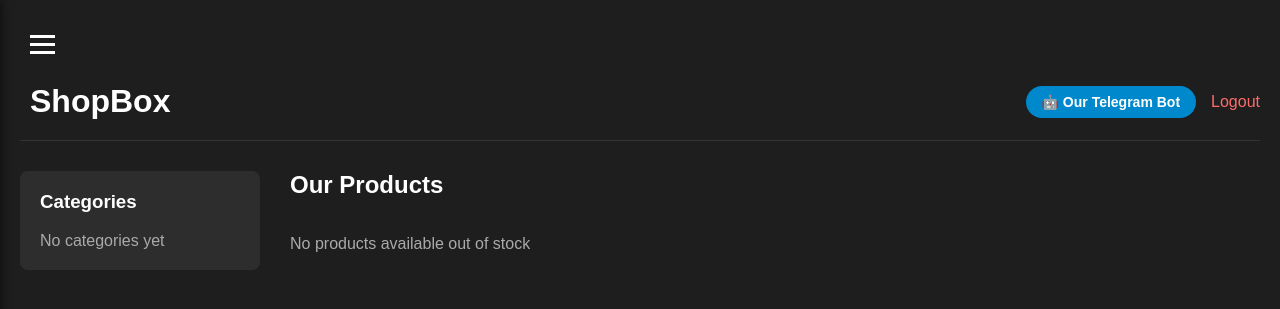
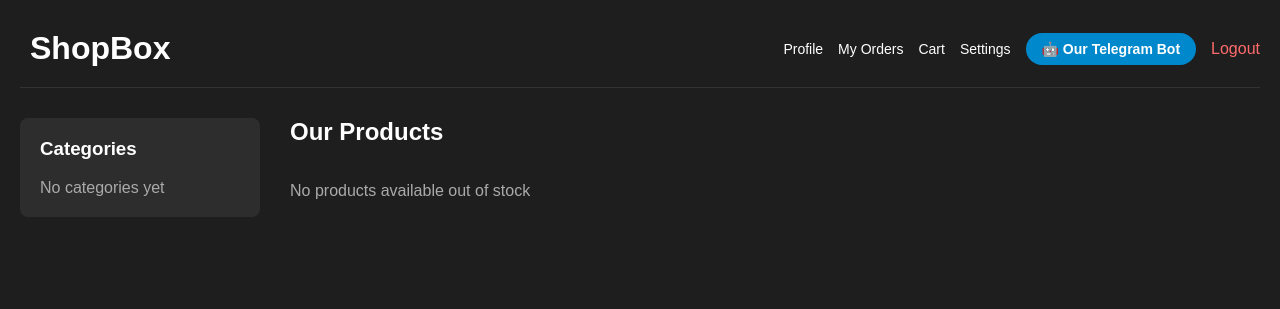
Before and after one commit to zacKerman112/final_project, a Django app: page / in a window 1280 px wide. Shown: the top 309 px of the page. Run offline with Django 5.2, Linux system fonts and the light colour scheme; the visitor is signed in with stand-in values (Sample User, id 1); data that the repository does not hold is empty.

Commit message:
some templates improvals

```diff
--- a/final_proj/configuration/templates/main.html
+++ b/final_proj/configuration/templates/main.html
@@ -5,88 +5,27 @@
     <meta name="viewport" content="width=device-width, initial-scale=1.0">
     <title>Main page</title>
     <style>
-        #burger-toggle {
-            display: none;
+        .nav-link {
+            color: white;
+            text-decoration: none;
+            font-size: 14px;
         }
 
-        .burger-icon {
-            position: relative;
-            display: inline-block;
-            cursor: pointer;
-            padding: 10px;
-            z-index: 1001;
-        }
-        .burger-icon div {
-            width: 25px;
-            height: 3px;
-            background-color: white;
-            margin: 5px 0;
-            transition: 0.3s;
-        }
-
-        .burger-menu-content {
-            position: fixed;
-            top: 0;
-            left: -250px;
-            width: 250px;
-            height: 100%;
-            background-color: #2d2d2d;
-            box-shadow: 2px 0px 10px rgba(0,0,0,0.5);
-            padding-top: 60px;
-            transition: 0.3s;
-            z-index: 1000;
-        }
-
-        .burger-menu-content a {
-            position: relative;
-            z-index: 1002;
-            display: block;
-            padding: 15px 20px;
-            color: white;
-            text-decoration: none;
-            font-size: 18px;
-            border-bottom: 1px solid #333;
-        }
-
-        .burger-menu-content a:hover {
-            background-color: #4caf50;
-        }
-
-        #burger-toggle:checked ~ .burger-menu-content {
-            left: 0;
-        }
-
-        #burger-toggle:checked ~ .burger-icon .line1 {
-            transform: rotate(-45deg) translate(-5px, 6px);
-        }
-        #burger-toggle:checked ~ .burger-icon .line2 {
-            opacity: 0;
-        }
-        #burger-toggle:checked ~ .burger-icon .line3 {
-            transform: rotate(45deg) translate(-5px, -6px);
+        .nav-link:hover {
+            color: #4caf50;
         }
     </style>
 </head>
 <body style="background-color: #1e1e1e; color: white; font-family: Arial, sans-serif; margin: 0; padding: 20px;">
 
-    <input type="checkbox" id="burger-toggle">
-
-    <div class="burger-menu-content">
-        <a href="{% url 'profile' %}">Profile</a>
-        <a href="{% url 'my_orders' %}">My Orders</a>
-        <a href="{% url 'cart' %}">Cart</a>
-        <a href="{% url 'settings' %}">Settings</a>
-    </div>
-
-    <label for="burger-toggle" class="burger-icon">
-        <div class="line1"></div>
-        <div class="line2"></div>
-        <div class="line3"></div>
-    </label>
-
     <header style="display: flex; justify-content: space-between; align-items: center; border-bottom: 1px solid #333; padding-bottom: 20px; margin-bottom: 30px; margin-top: 10px;">
         <h1 style="margin: 0; margin-left: 10px;">ShopBox</h1>
         <div style="display: flex; align-items: center; gap: 15px;">
+            <a href="{% url 'profile' %}" class="nav-link">Profile</a>
+            <a href="{% url 'my_orders' %}" class="nav-link">My Orders</a>
+            <a href="{% url 'cart' %}" class="nav-link">Cart</a>
+            <a href="{% url 'settings' %}" class="nav-link">Settings</a>
+
             <a href="https://t.me/shopboxeasybot" target="_blank" style="background-color: #0088cc; color: white; padding: 8px 16px; border-radius: 20px; text-decoration: none; font-size: 14px; font-weight: bold; display: inline-flex; align-items: center; transition: 0.2s;">
                 🤖 Our Telegram Bot
             </a>
```
Also changed, not shown: final_proj/configuration/management/commands/seed_products.py (+59 -1 lines).
